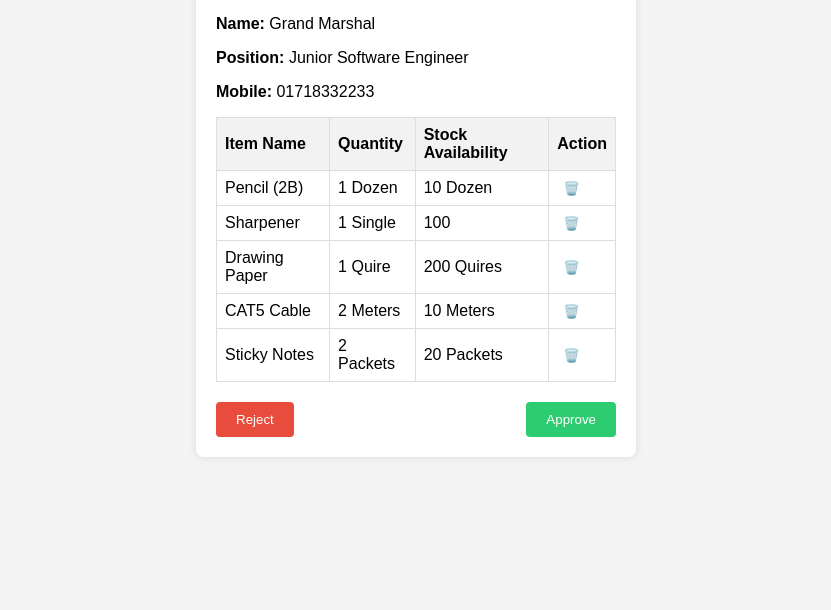
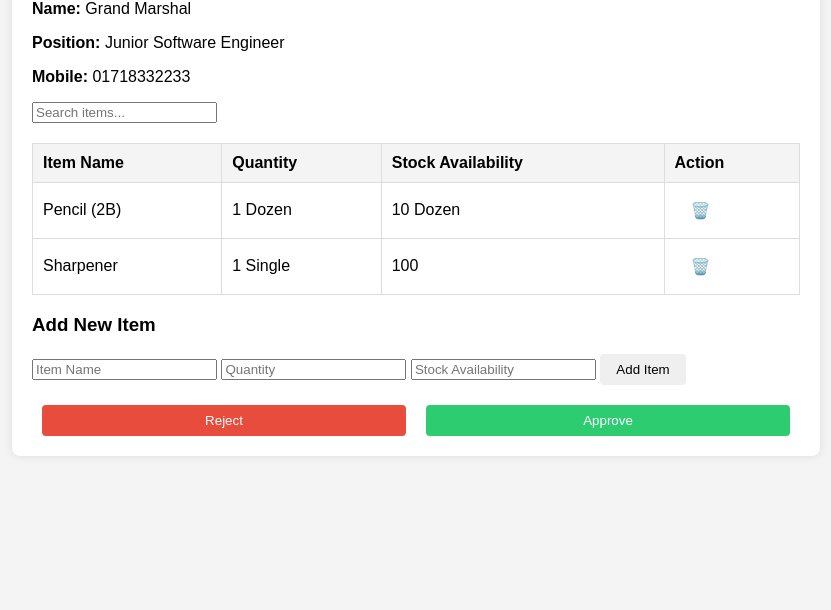
Before and after one commit to Match-all/inventory-dashboard, a plain HTML site: page HTML/Requisitions.html in a window 1280 px wide. Shown: the part 206-816 px from the top of the page, without its empty margins (224-1055 px from the left). Drawn offline with Linux system fonts and the light colour scheme.

Commit message:
Write all previously made changes and current text updates.

```diff
--- a/HTML/Requisitions.html
+++ b/HTML/Requisitions.html
@@ -4,7 +4,7 @@
 <head>
     <meta charset="UTF-8">
     <meta name="viewport" content="width=device-width, initial-scale=1.0">
-    <title>Order List</title>
+    <title>Enhanced Order List</title>
     <link rel="stylesheet" href="/css/Requisitions.css">
 </head>
 
@@ -14,6 +14,10 @@
         <p><strong>Name:</strong> Grand Marshal</p>
         <p><strong>Position:</strong> Junior Software Engineer</p>
         <p><strong>Mobile:</strong> 01718332233</p>
+
+        <!-- Search Bar -->
+        <input type="text" id="search-bar" placeholder="Search items..." oninput="filterTable()">
+
         <table>
             <thead>
                 <tr>
@@ -23,39 +27,31 @@
                     <th>Action</th>
                 </tr>
             </thead>
-            <tbody>
+            <tbody id="order-table">
                 <tr>
-                    <td>Pencil (2B)</td>
-                    <td>1 Dozen</td>
+                    <td contenteditable="true">Pencil (2B)</td>
+                    <td contenteditable="true">1 Dozen</td>
                     <td>10 Dozen</td>
                     <td><button class="delete-btn" onclick="deleteRow(this)">🗑️</button></td>
                 </tr>
                 <tr>
-                    <td>Sharpener</td>
-                    <td>1 Single</td>
+                    <td contenteditable="true">Sharpener</td>
+                    <td contenteditable="true">1 Single</td>
                     <td>100</td>
-                    <td><button class="delete-btn" onclick="deleteRow(this)">🗑️</button></td>
-                </tr>
-                <tr>
-                    <td>Drawing Paper</td>
-                    <td>1 Quire</td>
-                    <td>200 Quires</td>
-                    <td><button class="delete-btn" onclick="deleteRow(this)">🗑️</button></td>
-                </tr>
-                <tr>
-                    <td>CAT5 Cable</td>
-                    <td>2 Meters</td>
-                    <td>10 Meters</td>
-                    <td><button class="delete-btn" onclick="deleteRow(this)">🗑️</button></td>
-                </tr>
-                <tr>
-                    <td>Sticky Notes</td>
-                    <td>2 Packets</td>
-                    <td>20 Packets</td>
                     <td><button class="delete-btn" onclick="deleteRow(this)">🗑️</button></td>
                 </tr>
             </tbody>
         </table>
+
+        <!-- Add New Item Form -->
+        <div class="add-item-form">
+            <h3>Add New Item</h3>
+            <input type="text" id="item-name" placeholder="Item Name">
+            <input type="text" id="item-quantity" placeholder="Quantity">
+            <input type="text" id="item-stock" placeholder="Stock Availability">
+            <button onclick="addRow()">Add Item</button>
+        </div>
+
         <div class="actions">
             <button class="reject" onclick="handleRequisition('reject')">Reject</button>
             <button class="approve" onclick="handleRequisition('approve')">Approve</button>
--- a/css/Requisitions.css
+++ b/css/Requisitions.css
@@ -1,3 +1,4 @@
+/* General Body Styling */
 body {
   font-family: Arial, sans-serif;
   display: flex;
@@ -5,64 +6,126 @@ body {
   align-items: center;
   height: 100vh;
   background-color: #f4f4f4;
+  margin: 0;
 }
 
+/* Order List Container */
 .order-list {
   background: #fff;
   padding: 20px;
   border-radius: 8px;
   box-shadow: 0 0 10px rgba(0, 0, 0, 0.1);
-  width: 400px;
+  width: 60%;
+  max-width: 800px;
+  margin: 0 auto;
+  overflow: auto; /* For better responsiveness */
 }
 
 .order-list h2 {
-  margin-top: 0;
+  margin: 0 0 20px;
+  text-align: center;
+  font-size: 24px;
+  color: #333;
 }
 
-.order-list table {
+/* Table Styling */
+table {
   width: 100%;
   border-collapse: collapse;
+  margin-top: 20px;
 }
 
-.order-list table, .order-list th, .order-list td {
+th, td {
   border: 1px solid #ddd;
-}
-
-.order-list th, .order-list td {
-  padding: 8px;
+  padding: 10px;
   text-align: left;
 }
 
-.order-list th {
-  background-color: #f2f2f2;
+th {
+  background-color: #f4f4f4;
+  font-weight: bold;
 }
 
-.order-list .actions {
+tbody tr:hover {
+  background-color: #f9f9f9;
+}
+
+/* Button Styling */
+button {
+  font-family: inherit;
+  padding: 8px 16px;
+  border: none;
+  border-radius: 4px;
+  cursor: pointer;
+  transition: background-color 0.3s ease, color 0.3s ease;
+}
+
+/* Action Buttons */
+.actions {
   display: flex;
   justify-content: space-between;
   margin-top: 20px;
 }
 
-.order-list .actions button {
-  padding: 10px 20px;
-  border: none;
-  border-radius: 4px;
-  cursor: pointer;
+.actions button {
+  flex: 1;
+  margin: 0 10px;
 }
 
-.order-list .actions .reject {
+.actions .reject {
   background-color: #e74c3c;
   color: #fff;
 }
 
-.order-list .actions .approve {
+.actions .reject:hover {
+  background-color: #c0392b;
+}
+
+.actions .approve {
   background-color: #2ecc71;
   color: #fff;
 }
 
+.actions .approve:hover {
+  background-color: #27ae60;
+}
+
+/* Delete Button */
 .delete-btn {
   background: none;
   border: none;
   color: #e74c3c;
+  font-size: 16px;
   cursor: pointer;
+  transition: color 0.3s ease;
 }
+
+.delete-btn:hover {
+  color: #c0392b;
+}
+
+/* Responsive Design */
+@media (max-width: 768px) {
+  .order-list {
+    width: 90%;
+    padding: 15px;
+  }
+
+  th, td {
+    padding: 8px;
+  }
+
+  button {
+    padding: 6px 12px;
+  }
+}
+
+@media (max-width: 480px) {
+  th, td {
+    font-size: 14px;
+  }
+
+  button {
+    font-size: 14px;
+  }
+}
--- a/js/Requisitions.js
+++ b/js/Requisitions.js
@@ -1,14 +1,67 @@
-// Delete a row from the table
-function deleteRow(button) {
-  var row = button.parentNode.parentNode;
-  row.parentNode.removeChild(row);
+// Handle Approve/Reject actions
+function handleRequisition(action) {
+  if (action === 'approve') {
+      alert('Requisition Approved!');
+  } else if (action === 'reject') {
+      alert('Requisition Rejected!');
+  }
 }
 
-// Handle requisitions
-function handleRequisition(action) {
-  if (action === 'approve') {
-      alert('Requisition Approved');
-  } else if (action === 'reject') {
-      alert('Requisition Rejected');
+// Delete Row
+function deleteRow(button) {
+  const row = button.parentElement.parentElement; // Get the <tr> of the button
+  row.remove(); // Remove the <tr> element
+  alert('Row Deleted!');
+}
+
+// Add New Row
+function addRow() {
+  const table = document.getElementById('order-table');
+  const itemName = document.getElementById('item-name').value;
+  const itemQuantity = document.getElementById('item-quantity').value;
+  const itemStock = document.getElementById('item-stock').value;
+
+  if (!itemName || !itemQuantity || !itemStock) {
+      alert('Please fill out all fields!');
+      return;
   }
+
+  const newRow = table.insertRow();
+  newRow.innerHTML = `
+      <td contenteditable="true">${itemName}</td>
+      <td contenteditable="true">${itemQuantity}</td>
+      <td>${itemStock}</td>
+      <td><button class="delete-btn" onclick="deleteRow(this)">🗑️</button></td>
+  `;
+
+  alert('Item Added Successfully!');
+  // Clear input fields
+  document.getElementById('item-name').value = '';
+  document.getElementById('item-quantity').value = '';
+  document.getElementById('item-stock').value = '';
 }
+
+// Filter Table
+function filterTable() {
+  const searchValue = document.getElementById('search-bar').value.toLowerCase();
+  const rows = document.querySelectorAll('#order-table tr');
+
+  rows.forEach(row => {
+      const itemName = row.cells[0].textContent.toLowerCase();
+      row.style.display = itemName.includes(searchValue) ? '' : 'none';
+  });
+}
+
+// Validate Stock Availability
+document.addEventListener('input', function (e) {
+  if (e.target && e.target.cellIndex === 1) {
+      const row = e.target.parentElement;
+      const requestedQuantity = parseInt(e.target.textContent);
+      const availableStock = parseInt(row.cells[2].textContent);
+
+      if (requestedQuantity > availableStock) {
+          alert('Requested quantity exceeds available stock!');
+          e.target.textContent = availableStock; // Reset to stock limit
+      }
+  }
+});
```
Also changed, not shown: index.html (+19 -3 lines), js/rowClicked.js (added, +7 -0 lines), styles.css (+7 -52 lines).
